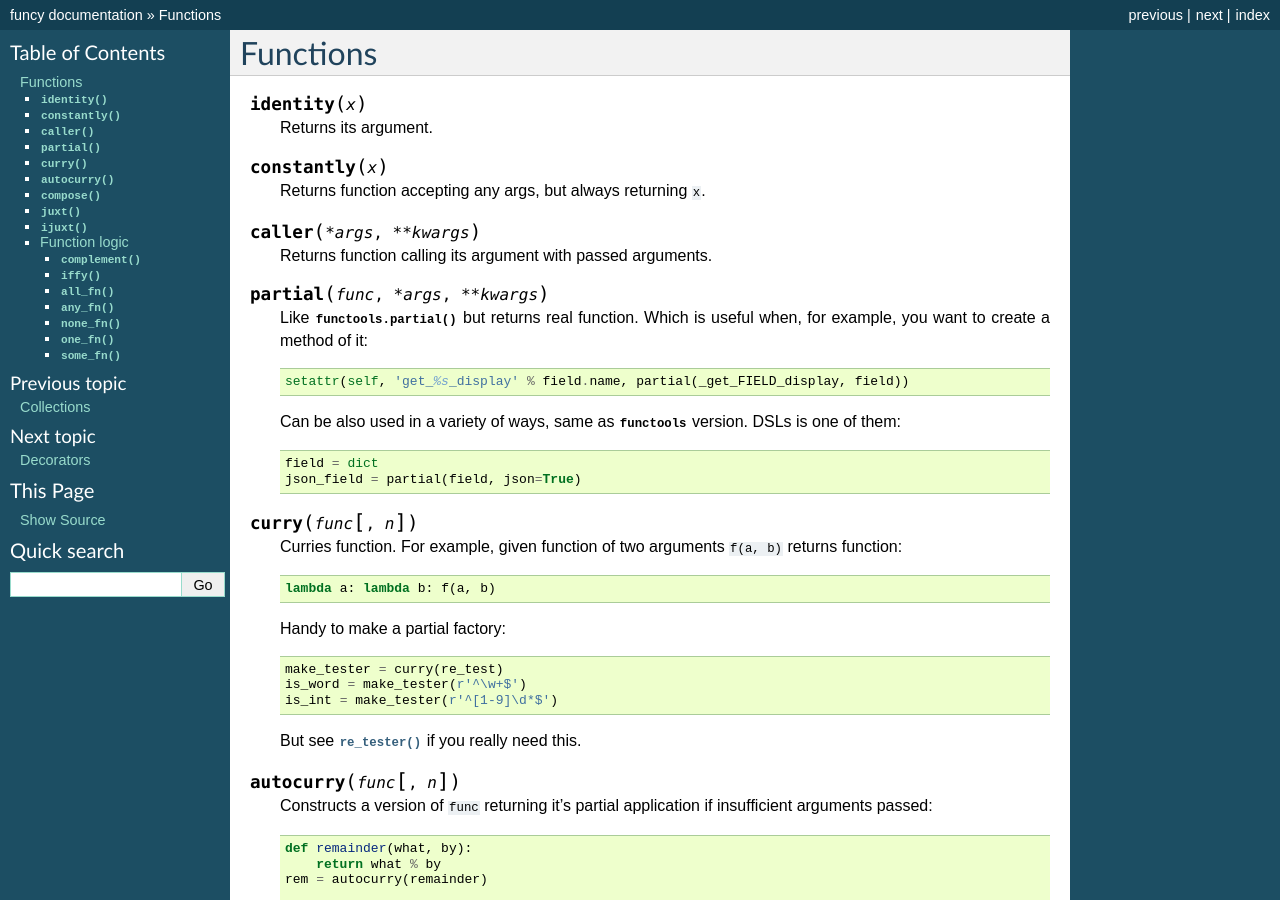
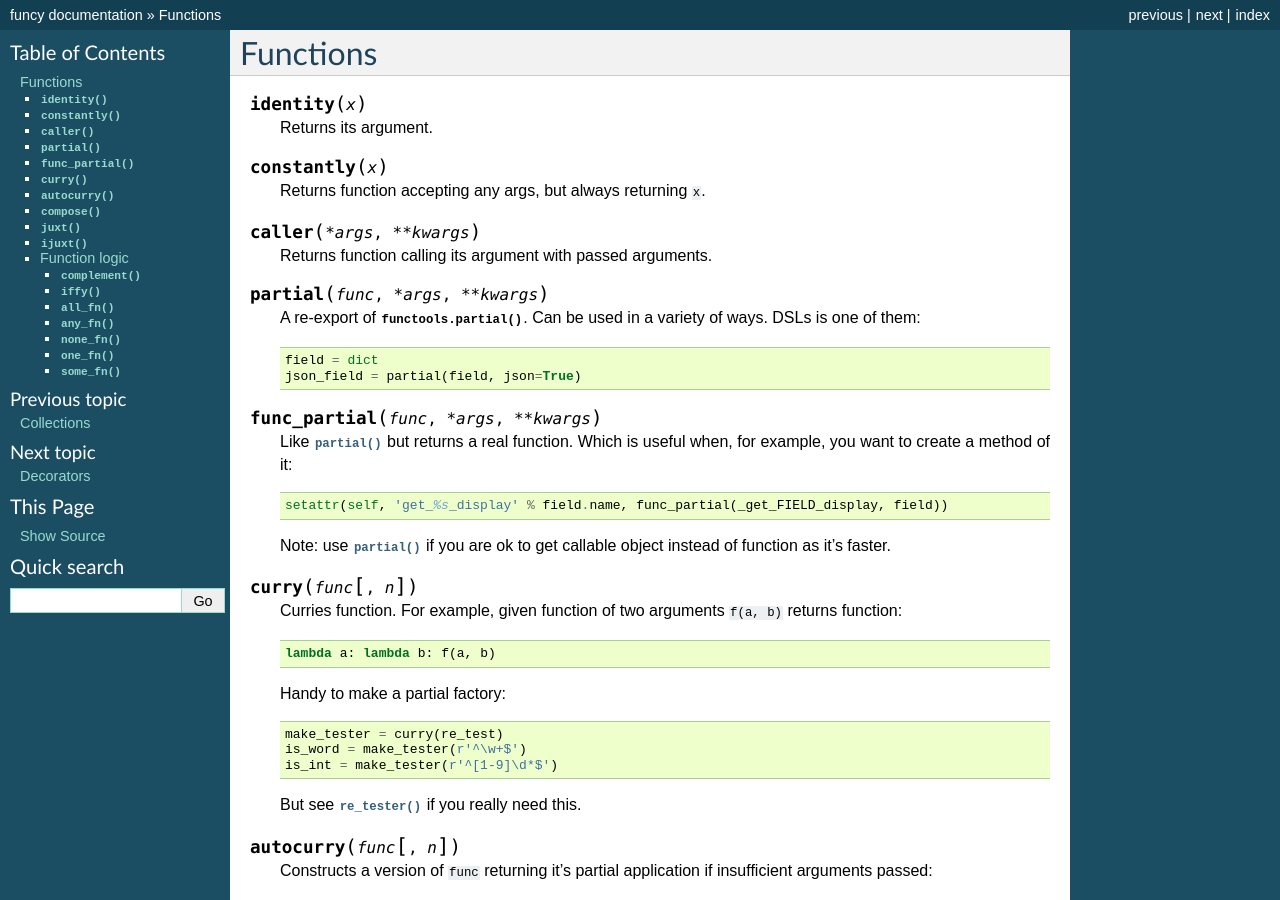
Before and after one commit to Jamaal224/funcy, a Sphinx documentation site: the page built from docs/funcs.rst, in a window 1280 px wide and 900 px high. Built offline with Sphinx 7.4.7, drawn with Linux system fonts in a browser that asks for light colours.

Commit message:
Separate func-returning partial() to func_partial()

```diff
--- a/docs/funcs.rst
+++ b/docs/funcs.rst
@@ -18,14 +18,19 @@ Functions
 
 .. function:: partial(func, *args, **kwargs)
 
-    Like :func:`functools.partial` but returns real function. Which is useful when, for example, you want to create a method of it::
-
-        setattr(self, 'get_%s_display' % field.name, partial(_get_FIELD_display, field))
-
-    Can be also used in a variety of ways, same as :mod:`functools` version. DSLs is one of them::
+    A re-export of :func:`functools.partial`. Can be used in a variety of ways. DSLs is one of them::
 
         field = dict
         json_field = partial(field, json=True)
+
+
+.. function:: func_partial(func, *args, **kwargs)
+
+    Like :func:`partial` but returns a real function. Which is useful when, for example, you want to create a method of it::
+
+        setattr(self, 'get_%s_display' % field.name, func_partial(_get_FIELD_display, field))
+
+    Note: use :func:`partial` if you are ok to get callable object instead of function as it's faster.
 
 
 .. function:: curry(func[, n])
```
Also changed, not shown: 4 other files.
